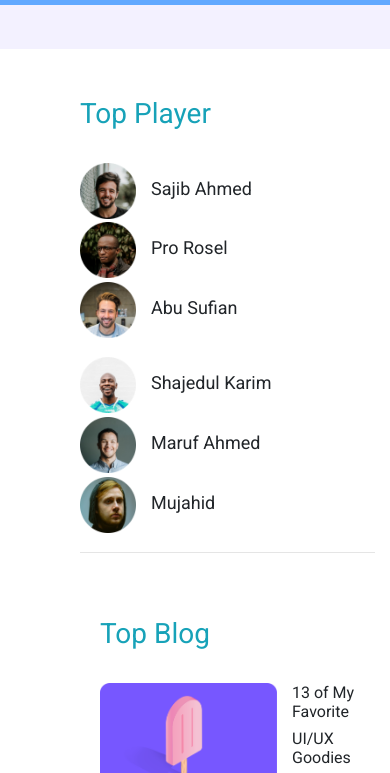
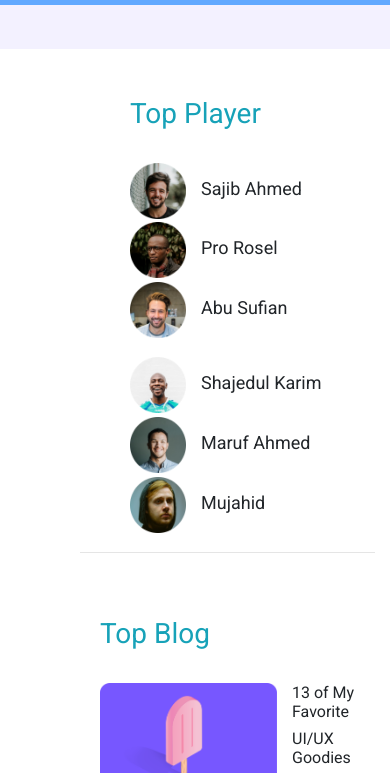
Before and after one commit to msajiba/leader, a plain HTML site: page index.html in a window 390 px wide. Shown: the part 71-844 px from the top of the page. Drawn offline with nearby package versions, Linux system fonts and the light colour scheme.

Commit message:
final complete project

```diff
--- a/css/style.css
+++ b/css/style.css
@@ -83,6 +83,10 @@ main {
     .mobile-res{
         padding-left: 100px;
     }
+    .top-mobile-res{
+        padding-left: 50px;
+    }
+
     #blog-section{
         padding-left: 20px;
     }
--- a/index.html
+++ b/index.html
@@ -63,8 +63,8 @@
 
         <!-- start player section -->
         <section id="players">
-            <div class="container mobile-res pc-res bg-white">
-                <div class="top-player ">
+            <div class="container  pc-res bg-white">
+                <div class="top-player top-mobile-res">
                     <h3 class="pt-5 pb-4 text-info"> Top Player</h3>
                     <div class="row">
                         <div class="col-md-4 col-sm-12 d-flex">
```
